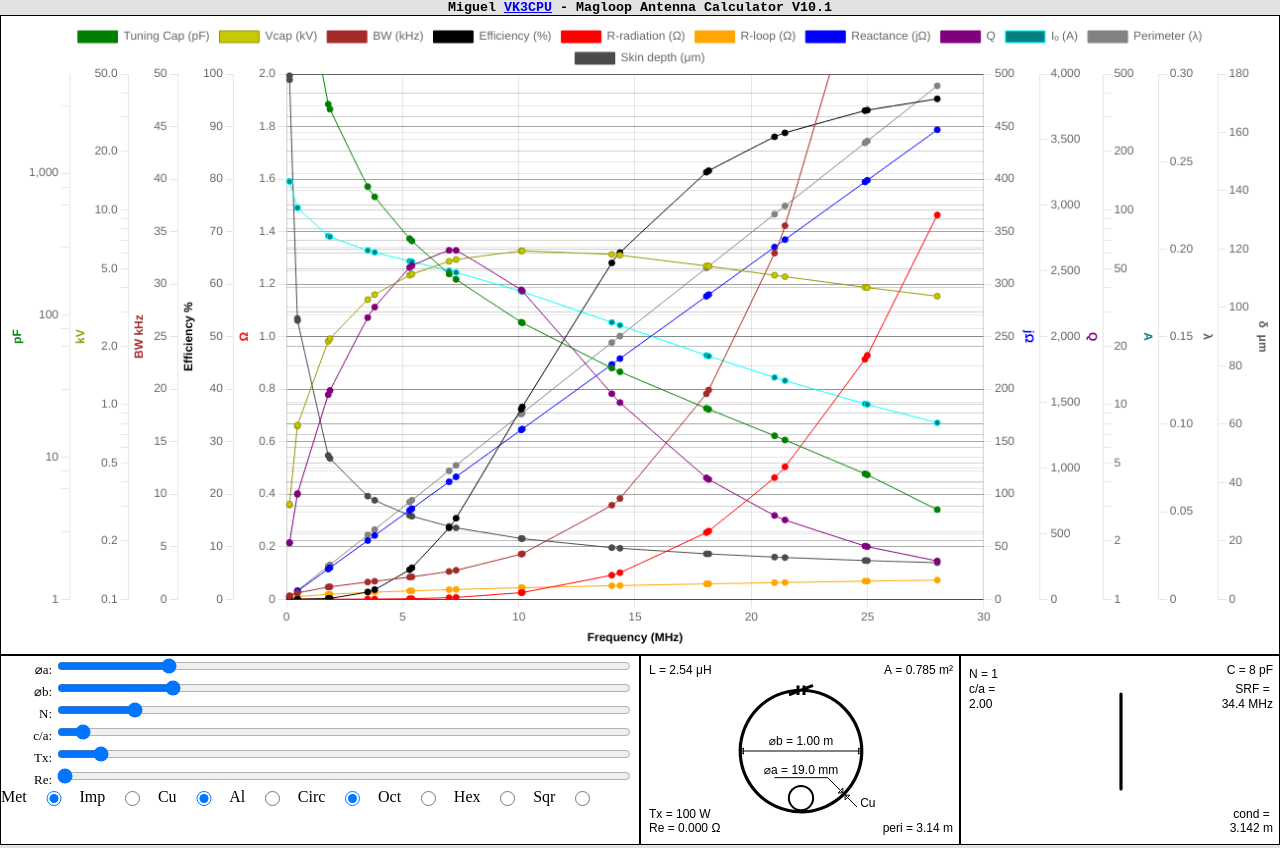
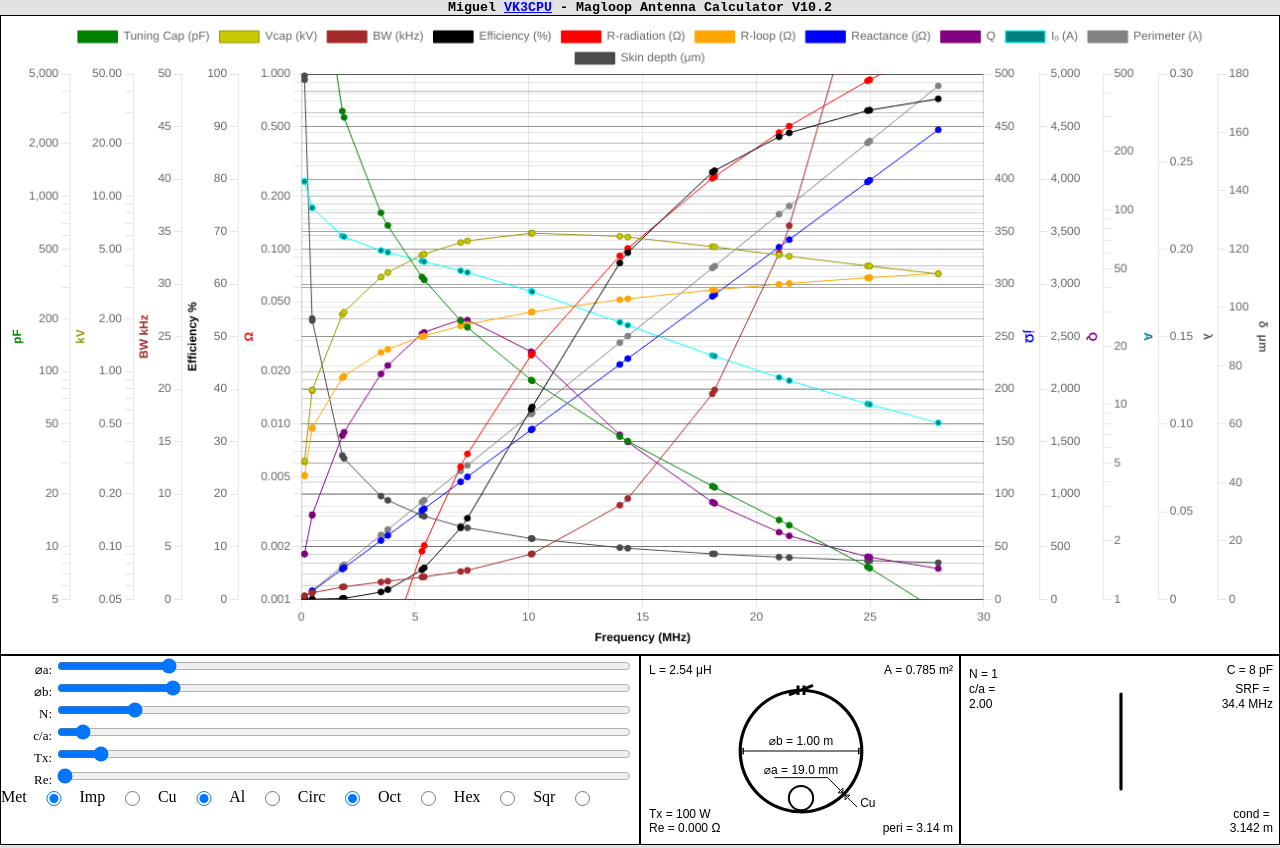
Before and after one commit to miguelvaca/vk3cpu, a plain HTML site: page magloop.html in a window 1280 px wide. Shown: the top 848 px of the page. Drawn offline with nearby package versions, Linux system fonts and the light colour scheme.

Commit message:
v10.2 axis updates

```diff
--- a/magloop.html
+++ b/magloop.html
@@ -7,7 +7,7 @@
         <link rel="stylesheet" href="magloop.css">
     </head>
     <body>
-        <header>Miguel <a href="mailto:vk3cpu@gmail.com">VK3CPU</a> - Magloop Antenna Calculator V10.1</header>
+        <header>Miguel <a href="mailto:vk3cpu@gmail.com">VK3CPU</a> - Magloop Antenna Calculator V10.2</header>
         <section class="gridLayoutClass">
             <div class="chart-container" style="position: relative;">
                 <canvas id="chartCanvas" class="chartCanvasClass">
@@ -135,6 +135,8 @@
             [2]: A. Boswell, A. J. Tyler and A. White, <b>"Performance of a Small Loop Antenna in the 3 - 10 MHz Band"</b> <i>, IEEE Antennas and Propagation Magazine, 47, 2, April 2005, pp. 5 1 -56.</i> <br>
             <br>
             <b><u>Change history:</u></b><br>
+            <b>[13-May-23] - V10.2</b> <br>
+            * Changed radiation and loss resistance to logarithmic. Capacitance limited to 5-5000pF. <br>
             <b>[8-May-23] - V10.1</b> <br>
             * Stopped autoscaling on all axes. Changed Vcap, Icap to logarithmic. This makes it easier when comparing different configurations.<br>
             <b>[8-May-23] - V10</b> <br>
@@ -1668,7 +1670,7 @@
                             }
                         },
                         'mohmsID' : {
-                            type: 'linear',
+                            type: 'logarithmic',
                             display: 'auto',
                             title: {
                                 display: true,
@@ -1678,8 +1680,8 @@
                                         weight : 'bold'
                                 }
                             },
-                            min: 0.0,
-                            max: 2.0,
+                            min: 0.001,
+                            max: 1.0,
                             position: 'left',
                         },
                         'effID' : {
@@ -1732,7 +1734,7 @@
                                 beginAtZero: true,
                             },
                             max: 50.0,
-                            min: 0.1,
+                            min: 0.05,
                             position: 'left',
                         },
                         'pfID' : {
@@ -1747,7 +1749,7 @@
                                 }
                             },
                             max: 5000.0,
-                            min: 1.0,
+                            min: 5.0,
                             ticks: {
                             },
                             position: 'left',
@@ -1785,7 +1787,7 @@
                                 beginAtZero: true,
                             },
                             min: 0.0,
-                            max: 4000.0,
+                            max: 5000.0,
                             position: 'right',
                         },
                         'ccID' : {
```
